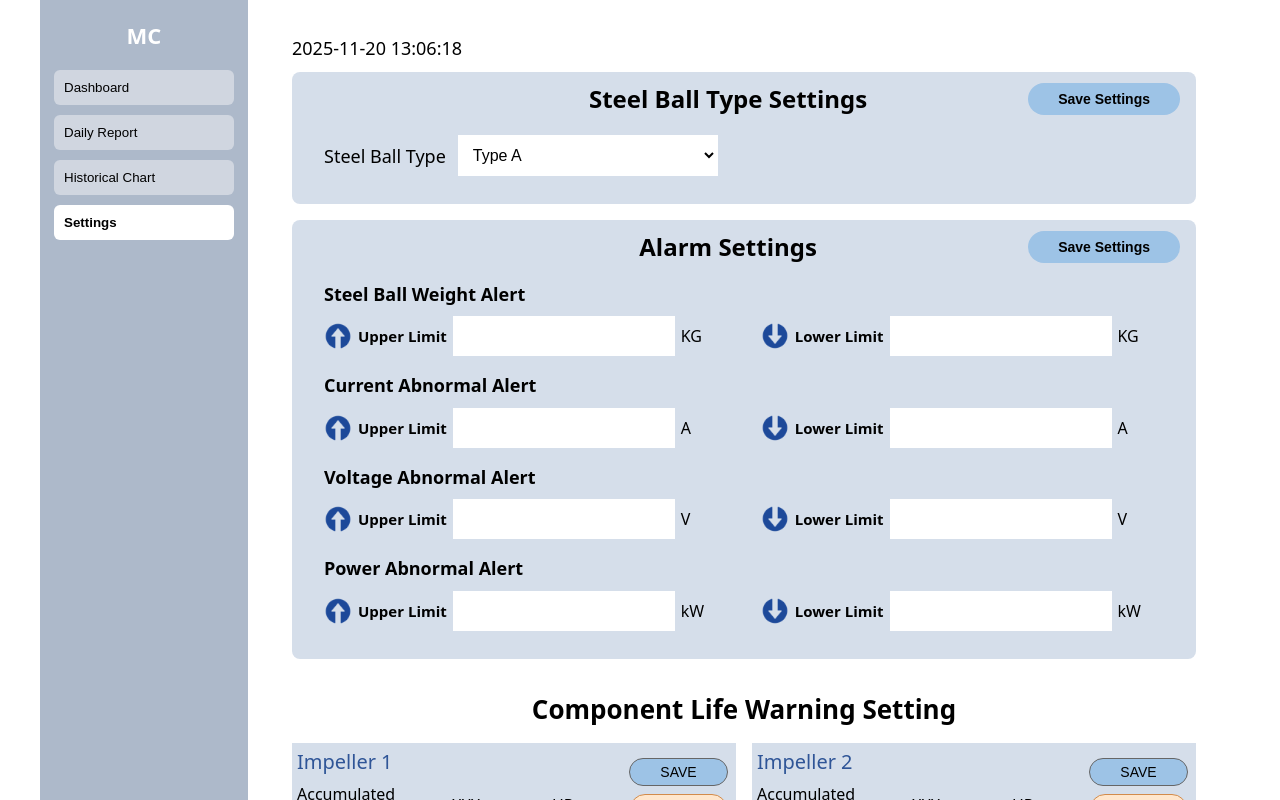
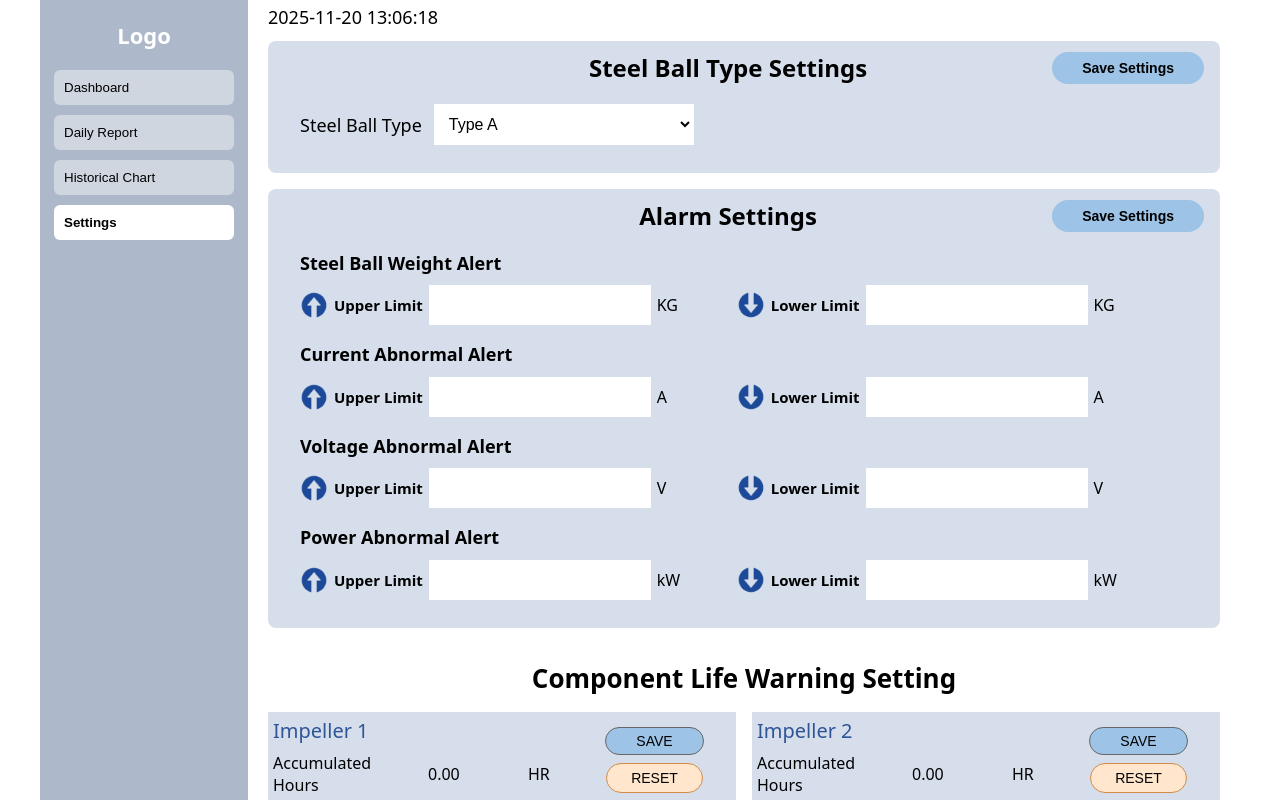
Before and after one commit to huucanh99/new-project, a Vue app in the folder FE-project1/: page /settings in a window 1280 px wide. Shown: the top 800 px of the page. Built offline with nearby package versions, Linux system fonts and the light colour scheme.

Commit message:
small fix , make time to component

```diff
--- a/FE-project1/src/App.vue
+++ b/FE-project1/src/App.vue
@@ -23,7 +23,7 @@ const goTo = (path) => {
     <div class="dashboard">
       <!-- SIDEBAR (luôn cố định) -->
       <aside class="sidebar">
-        <div class="sidebar-logo">MC</div>
+        <div class="sidebar-logo">Logo</div>
         <nav class="sidebar-menu">
           <button
             v-for="item in menuItems"
--- /dev/null
+++ b/FE-project1/src/components/TimeClock.vue
@@ -0,0 +1,87 @@
+<script setup>
+import { ref, onMounted, onUnmounted } from "vue";
+
+const props = defineProps({
+  /* cỡ chữ */
+  size: {
+    type: String,
+    default: "normal", // 'small' | 'normal' | 'large'
+  },
+  /* canh lề */
+  align: {
+    type: String,
+    default: "left", // 'left' | 'center' | 'right'
+  },
+});
+
+const nowText = ref("");
+
+const pad = (n) => String(n).padStart(2, "0");
+
+const formatTime = (d) => {
+  return (
+    `${d.getFullYear()}-${pad(d.getMonth() + 1)}-${pad(d.getDate())} ` +
+    `${pad(d.getHours())}:${pad(d.getMinutes())}:${pad(d.getSeconds())}`
+  );
+};
+
+let timerId = null;
+
+onMounted(() => {
+  nowText.value = formatTime(new Date());
+  timerId = setInterval(() => {
+    nowText.value = formatTime(new Date());
+  }, 1000);
+});
+
+onUnmounted(() => {
+  if (timerId) clearInterval(timerId);
+});
+</script>
+
+<template>
+  <div
+    :class="[
+      'time-clock',
+      `time-clock--${size}`,
+      `time-clock--align-${align}`,
+    ]"
+  >
+    {{ nowText }}
+  </div>
+</template>
+
+<style scoped>
+.time-clock {
+  font-weight: 500;
+}
+
+/* size */
+.time-clock--small {
+  font-size: 14px;
+}
+
+.time-clock--normal {
+  font-size: 18px;
+}
+
+.time-clock--large {
+  font-size: 20px;
+}
+
+/* align */
+.time-clock--align-left {
+  text-align: left;
+  margin: -15px 0px -15px 0px;
+}
+
+.time-clock--align-center {
+  text-align: center;
+  width: 100%;
+}
+
+.time-clock--align-right {
+  text-align: right;
+  width: 100%;
+}
+</style>
--- a/FE-project1/src/views/DailyReportView.vue
+++ b/FE-project1/src/views/DailyReportView.vue
@@ -1,5 +1,6 @@
 <script setup>
 import { ref, computed, onMounted, onBeforeUnmount } from "vue";
+import TimeClock from "@/components/TimeClock.vue";
 
 /* ====== DATA DEMO BÊN POWER & STEEL ====== */
 const powerBatches = [
@@ -31,29 +32,6 @@ const powerTimeData = [
   { time: "8:50", value: 24 },
 ];
 
-/* ====== ĐỒNG HỒ REAL-TIME TRÊN TOP BAR ====== */
-const nowText = ref("");
-
-const formatTime = (d) => {
-  const pad = (n) => String(n).padStart(2, "0");
-  return (
-    `${d.getFullYear()}-${pad(d.getMonth() + 1)}-${pad(d.getDate())} ` +
-    `${pad(d.getHours())}:${pad(d.getMinutes())}:${pad(d.getSeconds())}`
-  );
-};
-
-let clockTimerId = null;
-
-onMounted(() => {
-  nowText.value = formatTime(new Date());
-  clockTimerId = setInterval(() => {
-    nowText.value = formatTime(new Date());
-  }, 1000);
-});
-
-onBeforeUnmount(() => {
-  if (clockTimerId) clearInterval(clockTimerId);
-});
 
 /* ====== Report & Date & Shift & Batch ID ====== */
 const reportOptions = ["Daily Total Report", "Shift Report", "Batch Summary"];
@@ -328,11 +306,11 @@ const linePointsStr = computed(() =>
 </script>
 
 <template>
+  <TimeClock class="sp-time" size="normal" align="left" />
   <div class="daily-report">
     <!-- TOP BAR -->
     <header class="dr-topbar">
       <div class="dr-top-left">
-        <div class="dr-time">{{ nowText }}</div>
         <!-- chỉ hiện khi KHÔNG phải Batch Summary -->
         <div
           class="dr-batch"
@@ -441,7 +419,6 @@ const linePointsStr = computed(() =>
              VERSION 1: DRAGGABLE (CŨ – ĐANG ĐÓNG BĂNG)
              BẬT LÊN BẰNG CÁCH BỎ COMMENT, RỒI COMMENT VERSION 2
              ========================= -->
-        <!--
         <div class="dr-summary-content time">
           <span
             class="big"
@@ -458,11 +435,12 @@ const linePointsStr = computed(() =>
           </span>
           <span class="unitt">m</span>
         </div>
-        -->
 
         <!-- =========================
              VERSION 2: CLICK-TO-EDIT (MỚI – ĐANG DÙNG)
              ========================= -->
+        <!--
+
         <div
           v-if="!editingTime"
           class="dr-summary-content time"
@@ -506,6 +484,7 @@ const linePointsStr = computed(() =>
             X
           </button>
         </div>
+        -->
       </div>
     </section>
 
@@ -723,13 +702,14 @@ const linePointsStr = computed(() =>
   display: flex;
   justify-content: space-between;
   align-items: flex-end;
+  margin-top: -15px;
 }
 
 .dr-top-left {
   display: flex;
-  flex-direction: column;
-  gap: 4px;
   width: 30%;
+  height: 100%;
+  align-items: center;
 }
 
 .dr-time {
@@ -740,7 +720,6 @@ const linePointsStr = computed(() =>
 
 .dr-batch {
   font-size: 14px;
-  margin-top: -12px;
 }
 
 .dr-top-right {
--- a/FE-project1/src/views/DashboardView.vue
+++ b/FE-project1/src/views/DashboardView.vue
@@ -1,29 +1,7 @@
 <script setup>
 import { ref, computed, onMounted, onUnmounted } from "vue";
+import TimeClock from "@/components/TimeClock.vue";
 
-/* ==== Real-time Clock ==== */
-const nowText = ref("");
-
-const formatTime = (d) => {
-  const pad = (n) => String(n).padStart(2, "0");
-  return (
-    `${d.getFullYear()}-${pad(d.getMonth() + 1)}-${pad(d.getDate())} ` +
-    `${pad(d.getHours())}:${pad(d.getMinutes())}:${pad(d.getSeconds())}`
-  );
-};
-
-let timerId = null;
-
-onMounted(() => {
-  nowText.value = formatTime(new Date());
-  timerId = setInterval(() => {
-    nowText.value = formatTime(new Date());
-  }, 1000);
-});
-
-onUnmounted(() => {
-  if (timerId) clearInterval(timerId);
-});
 
 /* ==== Machine Status ==== */
 const machineStatus = "operating";
@@ -50,11 +28,12 @@ const statusClass = computed(() => {
 </script>
 
 <template>
+  <!-- đồng hồ mới -->
+  <TimeClock class="sp-time" size="normal" align="left" />
   <div class="dashboard-content">
+
     <!-- TOP BAR -->
     <header class="top-bar">
-      <!-- đồng hồ mới -->
-      <div class="time">{{ nowText }}</div>
 
       <div class="top-bar-right">
         <button class="alert-button">Alert</button>
@@ -165,14 +144,16 @@ const statusClass = computed(() => {
 .dashboard-content {
   display: flex;
   flex-direction: column;
-  gap: 20px;
+  gap: 12px;
 }
 
 /* TOP BAR */
 .time {
   font-size: 20px;
 }
-
+.top-bar{
+  margin-top: -25px;
+}
 .top-bar-right {
   display: flex;
   justify-content: flex-end;
--- a/FE-project1/src/views/HistoricalChartView.vue
+++ b/FE-project1/src/views/HistoricalChartView.vue
@@ -1,29 +1,7 @@
 <script setup>
 import { ref, computed, onMounted, onUnmounted } from "vue";
+import TimeClock from "@/components/TimeClock.vue";
 
-/* ==== Real-time clock on top ==== */
-const nowText = ref("");
-
-const formatTime = (d) => {
-  const pad = (n) => String(n).padStart(2, "0");
-  return (
-    `${d.getFullYear()}-${pad(d.getMonth() + 1)}-${pad(d.getDate())} ` +
-    `${pad(d.getHours())}:${pad(d.getMinutes())}:${pad(d.getSeconds())}`
-  );
-};
-
-let timerId = null;
-
-onMounted(() => {
-  nowText.value = formatTime(new Date());
-  timerId = setInterval(() => {
-    nowText.value = formatTime(new Date());
-  }, 1000);
-});
-
-onUnmounted(() => {
-  if (timerId) clearInterval(timerId);
-});
 
 /* ==== Report type & date range ==== */
 const reportTypes = ["Daily Report", "Monthly Report", "Yearly Report"];
@@ -253,11 +231,13 @@ const downloadCsv = () => {
 </script>
 
 <template>
+   <!-- dùng đồng hồ real-time -->
+  <TimeClock class="sp-time" size="normal" align="left" />
   <div class="historical-page">
+
     <!-- TOP BAR -->
     <header class="top-bar">
-      <!-- dùng đồng hồ real-time -->
-      <div class="top-time">{{ nowText }}</div>
+
 
       <div class="top-filters">
         <!-- Report type -->
@@ -560,7 +540,6 @@ const downloadCsv = () => {
 <style scoped>
 /* giữ nguyên toàn bộ CSS của anh */
 .historical-page {
-  padding: 8px 24px 24px;
   box-sizing: border-box;
   font-family: system-ui, -apple-system, BlinkMacSystemFont, "Segoe UI",
     sans-serif;
--- a/FE-project1/src/views/SettingsView.vue
+++ b/FE-project1/src/views/SettingsView.vue
@@ -2,6 +2,7 @@
 import { ref, computed, onMounted, onUnmounted } from "vue";
 import upIcon from "@/assets/arrow_up.png";
 import downIcon from "@/assets/arrow_down.png";
+import TimeClock from "@/components/TimeClock.vue";
 
 /* ==== Steel ball type ==== */
 const steelBallTypes = ["Type A", "Type B", "Type C"];
@@ -20,49 +21,126 @@ const alarms = ref({
 });
 
 /* ==== Component Life Warning ==== */
+/* mỗi item có:
+   - warningHours: ngưỡng báo động (giờ, user nhập)
+   - elapsedSeconds: thời gian đã đếm (giây)
+   - running: có đang đếm timer không
+   - alarmed: đã trigger alarm chưa
+*/
 const componentItems = ref([
-  { id: "impeller1", name: "Impeller 1", warningHours: null },
-  { id: "impeller2", name: "Impeller 2", warningHours: null },
-  { id: "blade1", name: "Blade 1", warningHours: null },
-  { id: "blade2", name: "Blade 2", warningHours: null },
-  { id: "claw1", name: "Claw 1", warningHours: null },
-  { id: "claw2", name: "Claw 2", warningHours: null },
-  { id: "clawTube1", name: "Claw Tube 1", warningHours: null },
-  { id: "clawTube2", name: "Claw Tube 2", warningHours: null },
-  { id: "filter", name: "Filter", warningHours: null },
+  {
+    id: "impeller1",
+    name: "Impeller 1",
+    warningHours: null,
+    elapsedSeconds: 0,
+    running: false,
+    alarmed: false,
+  },
+  {
+    id: "impeller2",
+    name: "Impeller 2",
+    warningHours: null,
+    elapsedSeconds: 0,
+    running: false,
+    alarmed: false,
+  },
+  {
+    id: "blade1",
+    name: "Blade 1",
+    warningHours: null,
+    elapsedSeconds: 0,
+    running: false,
+    alarmed: false,
+  },
+  {
+    id: "blade2",
+    name: "Blade 2",
+    warningHours: null,
+    elapsedSeconds: 0,
+    running: false,
+    alarmed: false,
+  },
+  {
+    id: "claw1",
+    name: "Claw 1",
+    warningHours: null,
+    elapsedSeconds: 0,
+    running: false,
+    alarmed: false,
+  },
+  {
+    id: "claw2",
+    name: "Claw 2",
+    warningHours: null,
+    elapsedSeconds: 0,
+    running: false,
+    alarmed: false,
+  },
+  {
+    id: "clawTube1",
+    name: "Claw Tube 1",
+    warningHours: null,
+    elapsedSeconds: 0,
+    running: false,
+    alarmed: false,
+  },
+  {
+    id: "clawTube2",
+    name: "Claw Tube 2",
+    warningHours: null,
+    elapsedSeconds: 0,
+    running: false,
+    alarmed: false,
+  },
+  {
+    id: "filter",
+    name: "Filter",
+    warningHours: null,
+    elapsedSeconds: 0,
+    running: false,
+    alarmed: false,
+  },
 ]);
 
+// format "XXX" giờ (elapsedSeconds -> giờ, 2 số thập phân)
+const formatHours = (seconds) => {
+  const h = seconds / 3600;
+  return h.toFixed(2);
+};
+
 const saveComponent = (item) => {
-  console.log("Save component warning hours:", item.id, item.warningHours);
+  // validate warningHours
+  const val = Number(item.warningHours);
+  if (!item.warningHours && item.warningHours !== 0) {
+    alert("Please input warning hours before saving.");
+    return;
+  }
+  if (Number.isNaN(val) || val <= 0) {
+    alert("Warning hours must be a positive number.");
+    return;
+  }
+
+  // start (or resume) timer
+  item.running = true;
+  item.alarmed = false;
+
+  console.log(
+    "Save component warning hours (timer started):",
+    item.id,
+    "warningHours =",
+    item.warningHours
+  );
 };
 
 const resetComponent = (item) => {
-  item.warningHours = null;
+  // clear accumulated time, clear alarm, start counting from 0 again
+  item.elapsedSeconds = 0;
+  item.alarmed = false;
+  item.running = true;
+
+  console.log("Reset component timer (back to 0, counting again):", item.id);
 };
 
-/* ==== Real-time clock ==== */
-const nowText = ref("");
-
-const formatTime = (d) => {
-  const pad = (n) => String(n).padStart(2, "0");
-  return (
-    `${d.getFullYear()}-${pad(d.getMonth() + 1)}-${pad(d.getDate())} ` +
-    `${pad(d.getHours())}:${pad(d.getMinutes())}:${pad(d.getSeconds())}`
-  );
-};
-
-let timerId = null;
-
-onMounted(() => {
-  nowText.value = formatTime(new Date());
-  timerId = setInterval(() => {
-    nowText.value = formatTime(new Date());
-  }, 1000);
-});
-
-onUnmounted(() => {
-  if (timerId) clearInterval(timerId);
-});
 
 /* ==== Validate (optional) ==== */
 const isAlarmInvalid = computed(() => {
@@ -102,10 +180,9 @@ const saveAlarms = () => {
 </script>
 
 <template>
+  <!-- Time -->
+  <TimeClock class="sp-time" size="normal" align="left" />
   <div class="settings-page">
-    <!-- Time -->
-    <div class="sp-time">{{ nowText }}</div>
-
     <!-- Steel Ball Type Settings -->
     <section class="sp-card sp-card-type">
       <div class="sp-card-header sp-card-header--centered">
@@ -269,16 +346,19 @@ const saveAlarms = () => {
 
             <div class="clws-row">
               <span>Accumulated Hours</span>
-              <span class="clws-acc">XXX</span>
+              <span class="clws-acc">
+                {{ formatHours(item.elapsedSeconds) }}
+              </span>
               <span>HR</span>
             </div>
 
             <div class="clws-row2">
               <span>Warning Hours</span>
               <input
-                v-model="item.warningHours"
+                v-model.number="item.warningHours"
                 class="clws-input"
-                type="text"
+                type="number"
+                min="0"
               />
               <span style="margin-left: 25px;">HR</span>
             </div>
@@ -307,7 +387,7 @@ const saveAlarms = () => {
 
 <style scoped>
 .settings-page {
-  padding: 16px 24px;
+  margin-top: -20px;
 }
 
 /* Time text */
@@ -403,7 +483,7 @@ const saveAlarms = () => {
   flex: 1;
   display: flex;
   justify-content: flex-start;
-  gap: 40px; /* khoảng cách giữa Upper và Lower */
+  gap: 40px;
 }
 
 /* Limit block: tất cả nằm trên 1 hàng */
@@ -481,7 +561,7 @@ const saveAlarms = () => {
 
 .clws-card {
   background: #d5deea;
-  padding:  5px;
+  padding: 5px;
   display: grid;
   grid-template-columns: 1fr 140px;
   column-gap: 24px;
@@ -498,7 +578,7 @@ const saveAlarms = () => {
 .clws-name {
   font-size: 20px;
   font-weight: 500;
-  color: #2F5597;
+  color: #2f5597;
 }
 
 /* Row: label | value/input | HR – để HR thẳng hàng */
@@ -532,8 +612,8 @@ const saveAlarms = () => {
 /* RIGHT side: SAVE + RESET */
 .clws-right {
   display: flex;
-  flex-direction: column;   /* <--- xếp dọc SAVE trên RESET */
-  align-items: center;      /* căn giữa theo chiều ngang trong cột */
+  flex-direction: column;
+  align-items: center;
   justify-content: flex-start;
   gap: 8px;
   padding: 10px 15px 10px 0px;
```
